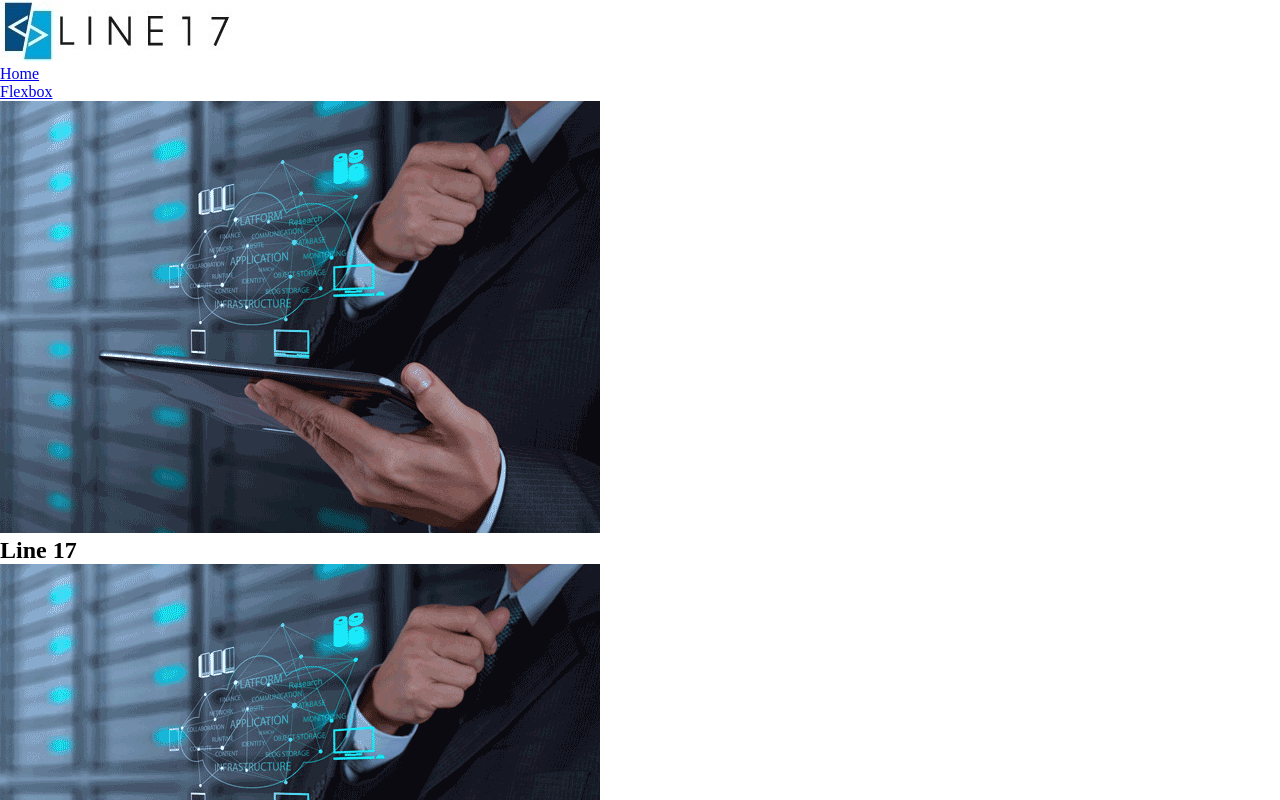
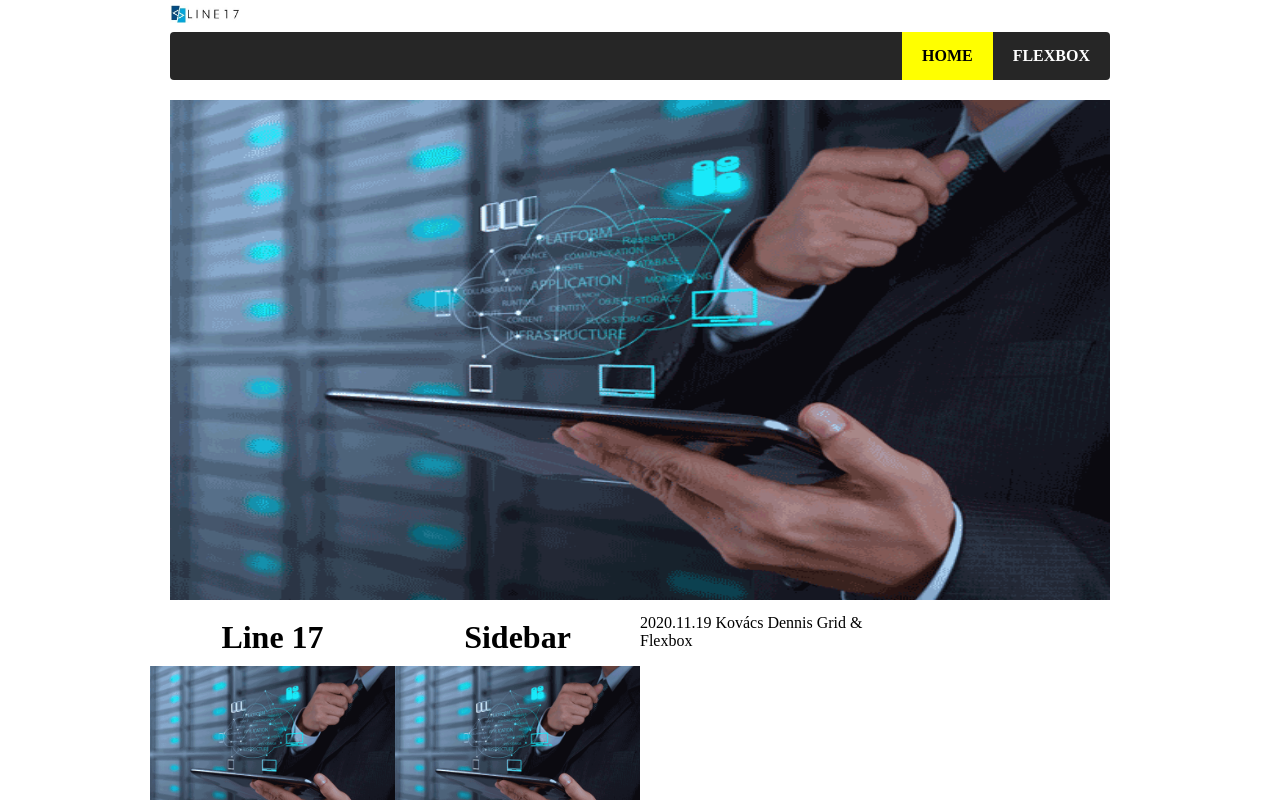
Before and after one commit to De2n1s/De2n1s.github.io, a plain HTML site: page index.html in a window 1280 px wide. Shown: the top 800 px of the page. Drawn offline with Linux system fonts and the light colour scheme.

Commit message:
header, navbar

```diff
--- a/CSS/style.css
+++ b/CSS/style.css
@@ -4,3 +4,82 @@
     padding: 0px;
     box-sizing: border-box;
 }
+ul li
+{
+    list-style: none;
+}
+h2
+{
+    text-align: center;
+    font-size: 32px;
+    padding: 10px;
+}
+p
+{
+    padding: 5px 0px;
+}
+img
+{
+    width: 100%;
+}
+.logo img
+{
+    width: 70px;
+}
+body
+{
+    background: white;
+}
+.container
+{
+    margin: 0 150px;
+    display: grid;
+    grid-template-columns: repeat(4, 1fr);
+    grid-template-rows: auto;
+    grid-template-areas:
+    "header header header header"
+    "main main main aside"
+    "footer footer footer footer";
+}
+header
+{
+    grid-area: header;
+    position: relative;
+    background-color: #fff;
+    padding: 5px 20px;
+}
+.fokep img
+{
+    height: 500px;
+}
+nav
+{
+    width: 100%;
+    margin-top: 5px;
+    transition: .5s;
+    border-radius: 4px;
+    margin-bottom: 20px;
+}
+nav ul li a
+{
+    display: block;
+    color: #fff;
+    padding: 15px 20px;
+    text-decoration: none;
+    text-transform: uppercase;
+    font-weight: bold;
+    transition: .5s;
+}
+nav ul
+{
+    display: flex;
+    justify-content: flex-end;
+    background-color: #262626;
+    border-radius: 4px;
+}
+nav ul li a:hover,
+nav ul li a.active
+{
+    background-color: #ff0;
+    color: #000;
+}
```
